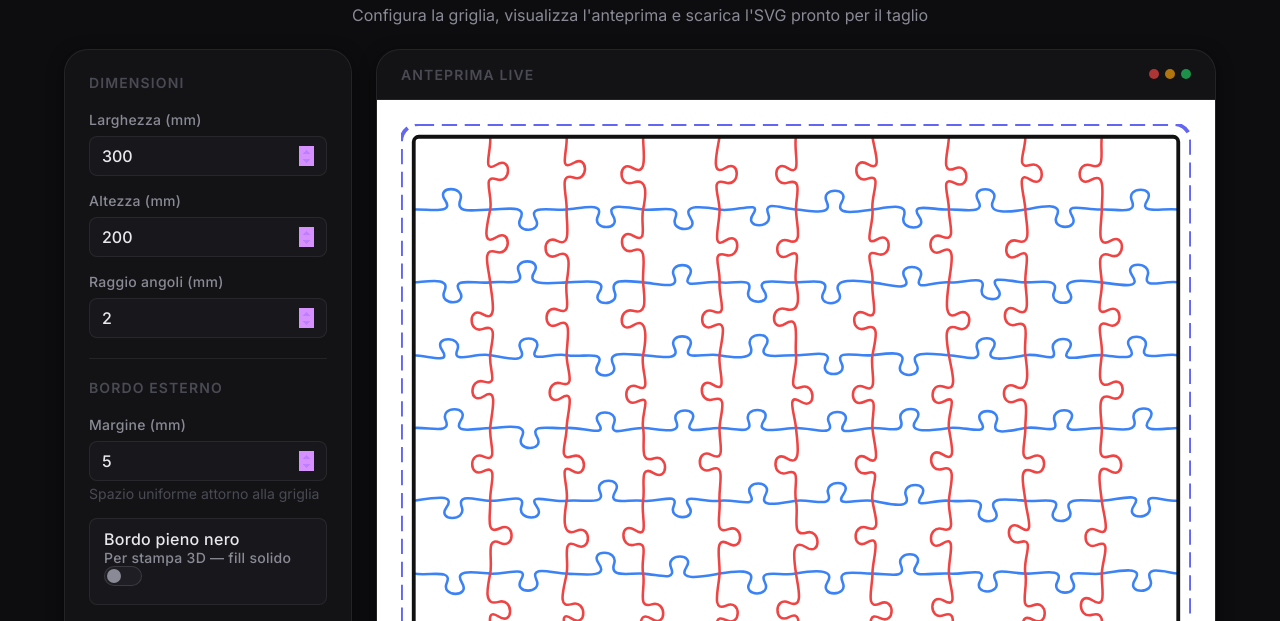
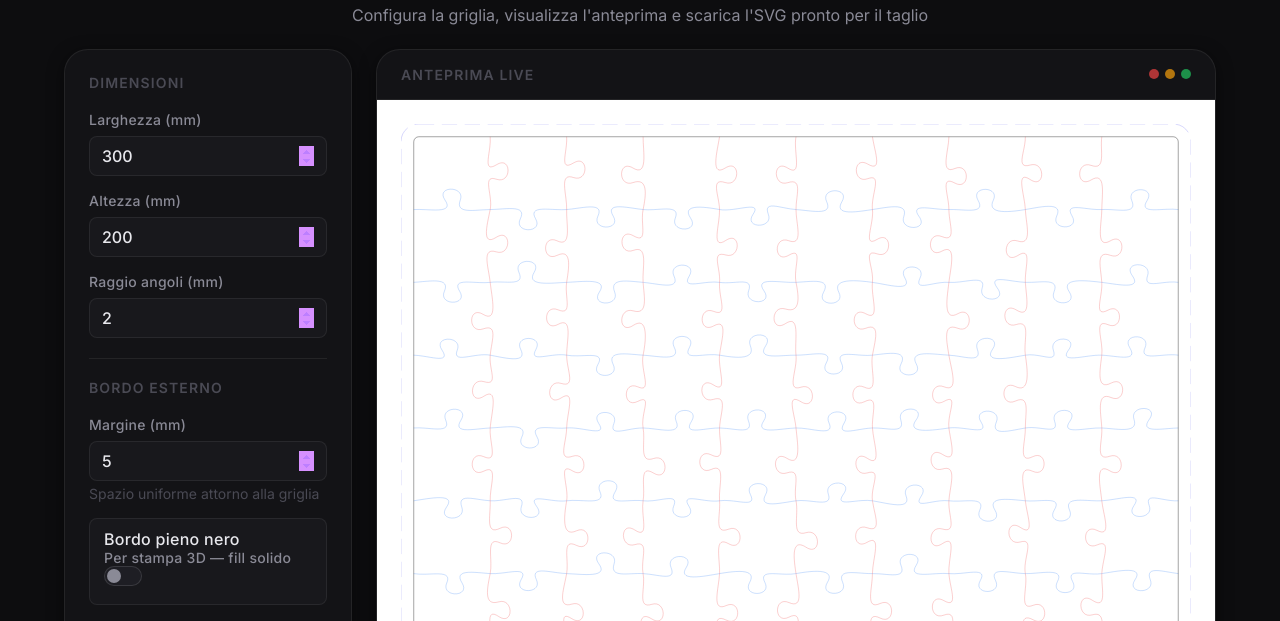
Before and after one commit to Lucchior/Puzzle_Generator, a plain HTML site: page index.html in a window 1280 px wide. Shown: the part 331-952 px from the top of the page. Drawn offline with Linux system fonts and the light colour scheme.

Commit message:
Update index.html

```diff
--- a/index.html
+++ b/index.html
@@ -102,22 +102,8 @@
     .preview-dots{display:flex;gap:6px;}
     .preview-dots span{width:10px;height:10px;border-radius:var(--r-full);}
 
-    /* ── FIX ANTEPRIMA RESPONSIVE ── */
-    #svg-wrapper {
-      display:flex;
-      align-items:center;
-      justify-content:center;
-      background:#fff;
-      min-height:380px;
-      padding:var(--sp6);
-      overflow:hidden;
-    }
-    #puzzlecontainer {
-      display:block;
-      width:100%;
-      height:auto;
-      max-height:560px;
-    }
+    #svg-wrapper{display:flex;align-items:center;justify-content:center;background:#fff;min-height:380px;padding:var(--sp6);overflow:hidden;}
+    #puzzlecontainer{display:block;width:100%;height:auto;max-height:560px;}
 
     .meta-bar{display:flex;align-items:center;justify-content:space-between;flex-wrap:wrap;gap:var(--sp3);padding:var(--sp4) var(--sp6);border-top:1px solid var(--border);}
     .legend{display:flex;gap:var(--sp4);flex-wrap:wrap;}
@@ -132,15 +118,15 @@
     ::-webkit-scrollbar{width:6px;}
     ::-webkit-scrollbar-track{background:var(--bg);}
     ::-webkit-scrollbar-thumb{background:var(--border2);border-radius:3px;}
-    #puzzlepath_margin{fill:none;stroke:#6366f1;stroke-width:1.5;stroke-dasharray:6 3;}
+    #puzzlepath_margin{fill:none;stroke:#6366f1;stroke-dasharray:6 3;}
 
-    /* ── FRECCE INPUT NUMBER ── */
-input[type="number"]::-webkit-inner-spin-button,
-input[type="number"]::-webkit-outer-spin-button {
-  opacity: 1;
-  filter: invert(45%) sepia(60%) saturate(600%) hue-rotate(220deg) brightness(110%);
-  cursor: pointer;
-}
+    /* ── FRECCE INPUT NUMBER VIOLA ── */
+    input[type="number"]::-webkit-inner-spin-button,
+    input[type="number"]::-webkit-outer-spin-button {
+      opacity:1;
+      filter:invert(45%) sepia(60%) saturate(600%) hue-rotate(220deg) brightness(110%);
+      cursor:pointer;
+    }
   </style>
 </head>
 <body>
@@ -274,10 +260,10 @@ input[type="number"]::-webkit-outer-spin-button {
       <div id="svg-wrapper">
         <svg id="puzzlecontainer" xmlns="http://www.w3.org/2000/svg" preserveAspectRatio="xMidYMid meet">
           <path id="puzzlepath_margin_solid"></path>
-          <path id="puzzlepath_h" fill="none" stroke="#3b82f6" stroke-width="1"></path>
-          <path id="puzzlepath_v" fill="none" stroke="#ef4444" stroke-width="1"></path>
-          <path id="puzzlepath_b" fill="none" stroke="#111" stroke-width="1.5"></path>
-          <path id="puzzlepath_margin" fill="none" stroke="#6366f1" stroke-width="1.5" stroke-dasharray="6 3"></path>
+          <path id="puzzlepath_h" fill="none" stroke="#3b82f6" stroke-width="0.1"></path>
+          <path id="puzzlepath_v" fill="none" stroke="#ef4444" stroke-width="0.1"></path>
+          <path id="puzzlepath_b" fill="none" stroke="#111" stroke-width="0.1"></path>
+          <path id="puzzlepath_margin" fill="none" stroke="#6366f1" stroke-width="0.1" stroke-dasharray="6 3"></path>
         </svg>
       </div>
       <div class="meta-bar">
@@ -409,17 +395,22 @@ function update(){
   var rMM=parseFloat($("radius").value),mMM=parseFloat($("margin").value)||0;
   var solid=$("solidBorder").checked,dict=i18n[currentLang];
   $("border-hint").textContent=dict[solid?"toggle-solid-on":"toggle-solid-hint"];
+  offset=mMM;width=W;height=H;radius=rMM;
+  var vW=W+mMM*2,vH=H+mMM*2;
+  $("puzzlecontainer").setAttribute("viewBox","0 0 "+vW+" "+vH);
 
-  // usa coordinate reali in mm — il viewBox gestisce tutto il ridimensionamento
-  offset=mMM; width=W; height=H; radius=rMM;
-  var vW=W+mMM*2, vH=H+mMM*2;
-  $("puzzlecontainer").setAttribute("viewBox","0 0 "+vW+" "+vH);
+  // Aggiorna spessore linea in anteprima (in unità mm = coordinate viewBox)
+  var sw=parseFloat($("strokeWidth").value)||0.1;
+  $("puzzlepath_h").setAttribute("stroke-width",sw);
+  $("puzzlepath_v").setAttribute("stroke-width",sw);
+  $("puzzlepath_b").setAttribute("stroke-width",sw*1.5);
+  $("puzzlepath_margin").setAttribute("stroke-width",sw);
+  $("puzzlepath_margin").setAttribute("stroke-dasharray",(sw*6)+" "+(sw*3));
 
   parse_input();
   $("puzzlepath_h").setAttribute("d",gen_dh());
   $("puzzlepath_v").setAttribute("d",gen_dv());
   $("puzzlepath_b").setAttribute("d",gen_db(offset,W,H,rMM));
-
   if(solid&&mMM>0){
     $("puzzlepath_margin_solid").setAttribute("d",gen_margin_solid(offset,W,H,mMM,rMM));
     $("puzzlepath_margin_solid").setAttribute("fill","#111");
@@ -430,7 +421,6 @@ function update(){
     $("puzzlepath_margin_solid").setAttribute("d","");
     $("puzzlepath_margin").setAttribute("d",gen_margin_outline(offset,W,H,mMM,rMM));
   }
-
   var cols=parseInt($("xn").value),rows=parseInt($("yn").value);
   var cw=(W/cols).toFixed(1),ch=(H/rows).toFixed(1);
   var tW=(W+mMM*2).toFixed(1),tH=(H+mMM*2).toFixed(1);
@@ -442,8 +432,7 @@ function generate(){
   var sw=parseFloat($("strokeWidth").value),rMM=parseFloat($("radius").value);
   var mMM=parseFloat($("margin").value)||0,solid=$("solidBorder").checked;
   var tW=W+mMM*2,tH=H+mMM*2;
-  offset=mMM; width=W; height=H; radius=rMM;
-  parse_input();
+  offset=mMM;width=W;height=H;radius=rMM;parse_input();
   var s='<?xml version="1.0" encoding="UTF-8"?>\n';
   s+='<svg xmlns="http://www.w3.org/2000/svg" width="'+tW+'mm" height="'+tH+'mm" viewBox="0 0 '+tW+' '+tH+'">\n';
   if(mMM>0){
```
